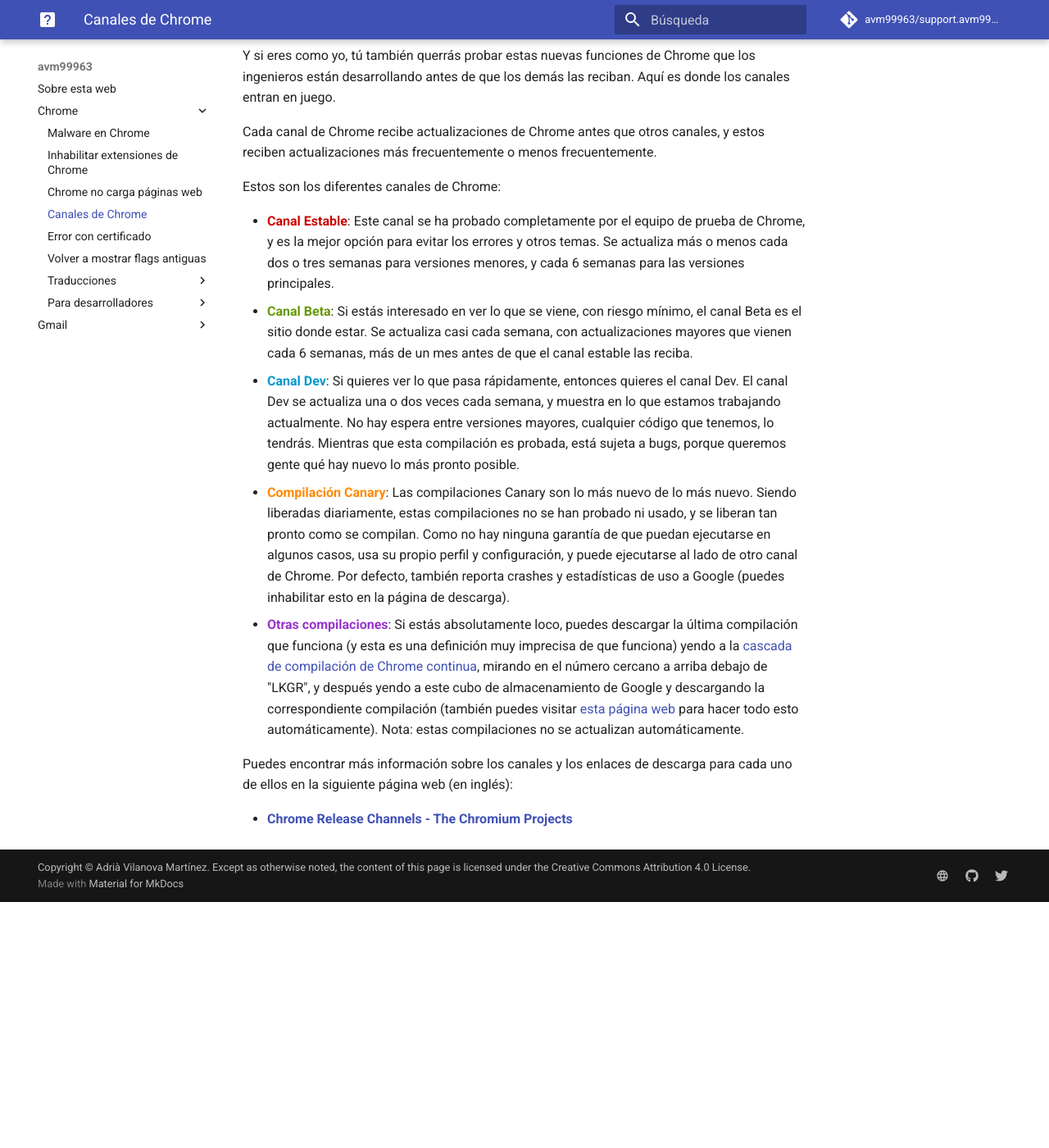
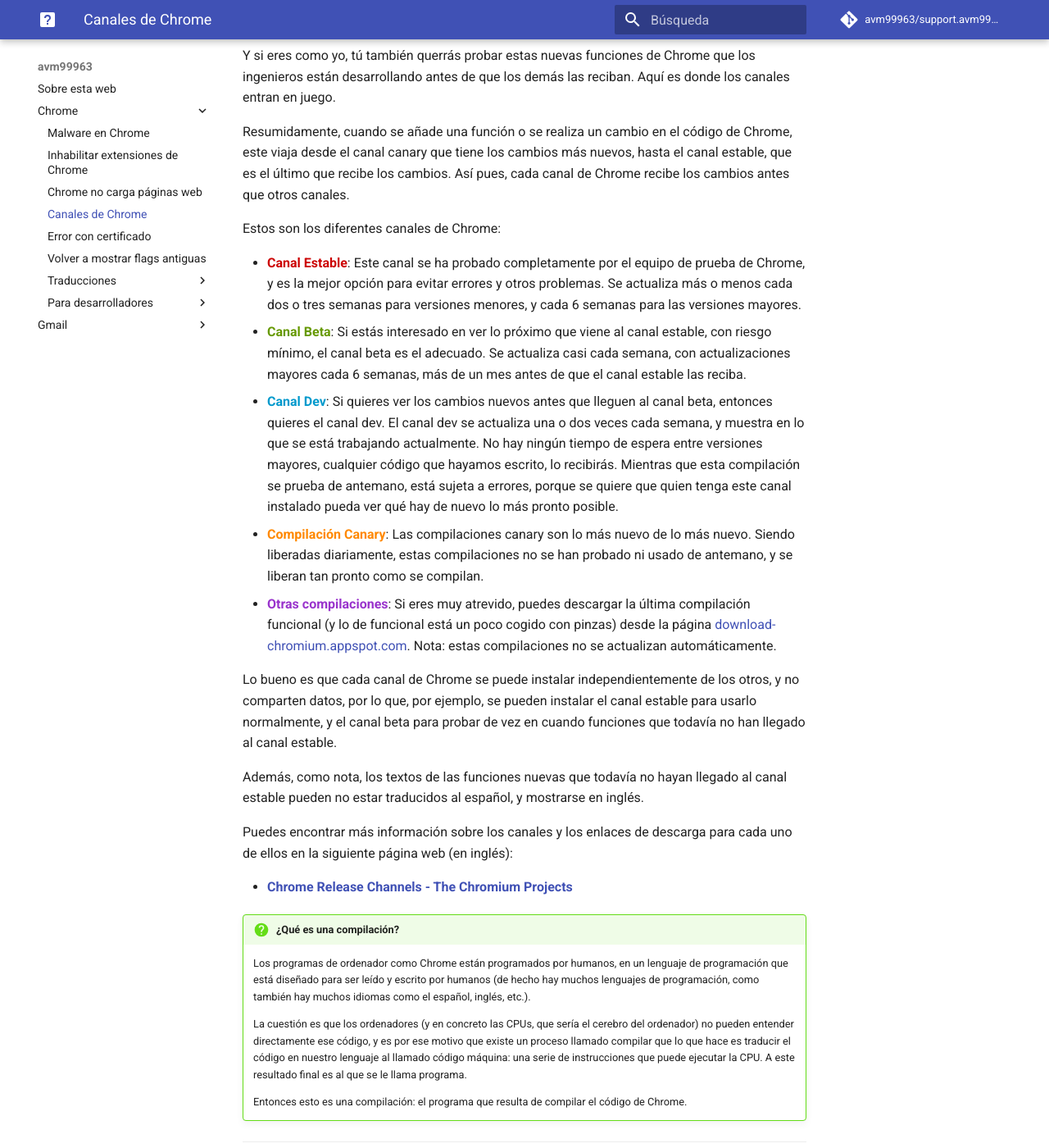
Before and after one commit to avm99963/support.avm99963.com, an MkDocs documentation site: the page built from docs/chrome/canales.md, in a window 1280 px wide and 1400 px high, scrolled down 387 px. Shown: the whole window at 82% size. Built offline with MkDocs 1.6.1 and Material for MkDocs 9.7.7, drawn with Linux system fonts in a browser that asks for light colours; comment, search, counter and statistics services are not loaded; before the commit the page ends 1487 px from its top, so only the background shows below that; some of the changed text lies outside the part shown.

Commit message:
Improve chrome/canales.md
- Improve translation and explanation
- Change: now channels can be installed alongside other channels. It was
  not the case before.
- Add more information from the source article
- Add license disclaimer

Change-Id: If4da2489df22cb2dfa80fe069ae22f8dcb8b5f89

```diff
--- a/docs/chrome/canales.md
+++ b/docs/chrome/canales.md
@@ -5,16 +5,31 @@
 
 Y si eres como yo, tú también querrás probar estas nuevas funciones de Chrome que los ingenieros están desarrollando antes de que los demás las reciban. Aquí es donde los canales entran en juego.
 
-Cada canal de Chrome recibe actualizaciones de Chrome antes que otros canales, y estos reciben actualizaciones más frecuentemente o menos frecuentemente.
+Resumidamente, cuando se añade una función o se realiza un cambio en el código de Chrome, este viaja desde el canal canary que tiene los cambios más nuevos, hasta el canal estable, que es el último que recibe los cambios. Así pues, cada canal de Chrome recibe los cambios antes que otros canales.
 
 Estos son los diferentes canales de Chrome:
 
-- <span style="font-weight: bold; color: #cc0000;">Canal Estable</span>: Este canal se ha probado completamente por el equipo de prueba de Chrome, y es la mejor opción para evitar los errores y otros temas. Se actualiza más o menos cada dos o tres semanas para versiones menores, y cada 6 semanas para las versiones principales.
-- <span style="font-weight: bold; color: #669900;">Canal Beta</span>: Si estás interesado en ver lo que se viene, con riesgo mínimo, el canal Beta es el sitio donde estar. Se actualiza casi cada semana, con actualizaciones mayores que vienen cada 6 semanas, más de un mes antes de que el canal estable las reciba.
-- <span style="font-weight: bold; color: #0099cc;">Canal Dev</span>: Si quieres ver lo que pasa rápidamente, entonces quieres el canal Dev. El canal Dev se actualiza una o dos veces cada semana, y muestra en lo que estamos trabajando actualmente. No hay espera entre versiones mayores, cualquier código que tenemos, lo tendrás. Mientras que esta compilación es probada, está sujeta a bugs, porque queremos gente qué hay nuevo lo más pronto posible.
-- <span style="font-weight: bold; color: #ff8800;">Compilación Canary</span>: Las compilaciones Canary son lo más nuevo de lo más nuevo. Siendo liberadas diariamente, estas compilaciones no se han probado ni usado, y se liberan tan pronto como se compilan. Como no hay ninguna garantía de que puedan ejecutarse en algunos casos, usa su propio perfil y configuración, y puede ejecutarse al lado de otro canal de Chrome. Por defecto, también reporta crashes y estadísticas de uso a Google (puedes inhabilitar esto en la página de descarga).
-- <span style="font-weight: bold; color: #9933cc;">Otras compilaciones</span>: Si estás absolutamente loco, puedes descargar la última compilación que funciona (y esta es una definición muy imprecisa de que funciona) yendo a la [cascada de compilación de Chrome continua](https://build.chromium.org/), mirando en el número cercano a arriba debajo de "LKGR", y después yendo a este cubo de almacenamiento de Google y descargando la correspondiente compilación (también puedes visitar [esta página web](https://download-chromium.appspot.com/) para hacer todo esto automáticamente). Nota: estas compilaciones no se actualizan automáticamente.
+- <span style="font-weight: bold; color: #cc0000;">Canal Estable</span>: Este canal se ha probado completamente por el equipo de prueba de Chrome, y es la mejor opción para evitar errores y otros problemas. Se actualiza más o menos cada dos o tres semanas para versiones menores, y cada 6 semanas para las versiones mayores.
+- <span style="font-weight: bold; color: #669900;">Canal Beta</span>: Si estás interesado en ver lo próximo que viene al canal estable, con riesgo mínimo, el canal beta es el adecuado. Se actualiza casi cada semana, con actualizaciones mayores cada 6 semanas, más de un mes antes de que el canal estable las reciba.
+- <span style="font-weight: bold; color: #0099cc;">Canal Dev</span>: Si quieres ver los cambios nuevos antes que lleguen al canal beta, entonces quieres el canal dev. El canal dev se actualiza una o dos veces cada semana, y muestra en lo que se está trabajando actualmente. No hay ningún tiempo de espera entre versiones mayores, cualquier código que hayamos escrito, lo recibirás. Mientras que esta compilación se prueba de antemano, está sujeta a errores, porque se quiere que quien tenga este canal instalado pueda ver qué hay de nuevo lo más pronto posible.
+- <span style="font-weight: bold; color: #ff8800;">Compilación Canary</span>: Las compilaciones canary son lo más nuevo de lo más nuevo. Siendo liberadas diariamente, estas compilaciones no se han probado ni usado de antemano, y se liberan tan pronto como se compilan.
+- <span style="font-weight: bold; color: #9933cc;">Otras compilaciones</span>: Si eres muy atrevido, puedes descargar la última compilación funcional (y lo de funcional está un poco cogido con pinzas) desde la página [download-chromium.appspot.com](https://download-chromium.appspot.com/). Nota: estas compilaciones no se actualizan automáticamente.
+
+Lo bueno es que cada canal de Chrome se puede instalar independientemente de los otros, y no comparten datos, por lo que, por ejemplo, se pueden instalar el canal estable para usarlo normalmente, y el canal beta para probar de vez en cuando funciones que todavía no han llegado al canal estable.
+
+Además, como nota, los textos de las funciones nuevas que todavía no hayan llegado al canal estable pueden no estar traducidos al español, y mostrarse en inglés.
 
 Puedes encontrar más información sobre los canales y los enlaces de descarga para cada uno de ellos en la siguiente página web (en inglés):
 
 - **[Chrome Release Channels - The Chromium Projects](http://www.chromium.org/getting-involved/dev-channel)**
+
+!!! question "¿Qué es una compilación?"
+    Los programas de ordenador como Chrome están programados por humanos, en un lenguaje de programación que está diseñado para ser leído y escrito por humanos (de hecho hay muchos lenguajes de programación, como también hay muchos idiomas como el español, inglés, etc.).
+
+    La cuestión es que los ordenadores (y en concreto las CPUs, que sería el cerebro del ordenador) no pueden entender directamente ese código, y es por ese motivo que existe un proceso llamado compilar que lo que hace es traducir el código en nuestro lenguaje al llamado código máquina: una serie de instrucciones que puede ejecutar la CPU. A este resultado final es al que se le llama programa.
+
+    Entonces esto es una compilación: el programa que resulta de compilar el código de Chrome.
+
+---
+
+_Este documento es una traducción y adaptación de parte del documento [http://www.chromium.org/getting-involved/dev-channel](http://www.chromium.org/getting-involved/dev-channel), disponible bajo la licencia [Creative Commons Attribution 2.5](https://creativecommons.org/licenses/by/2.5/) (The Chromium Authors)_
```
